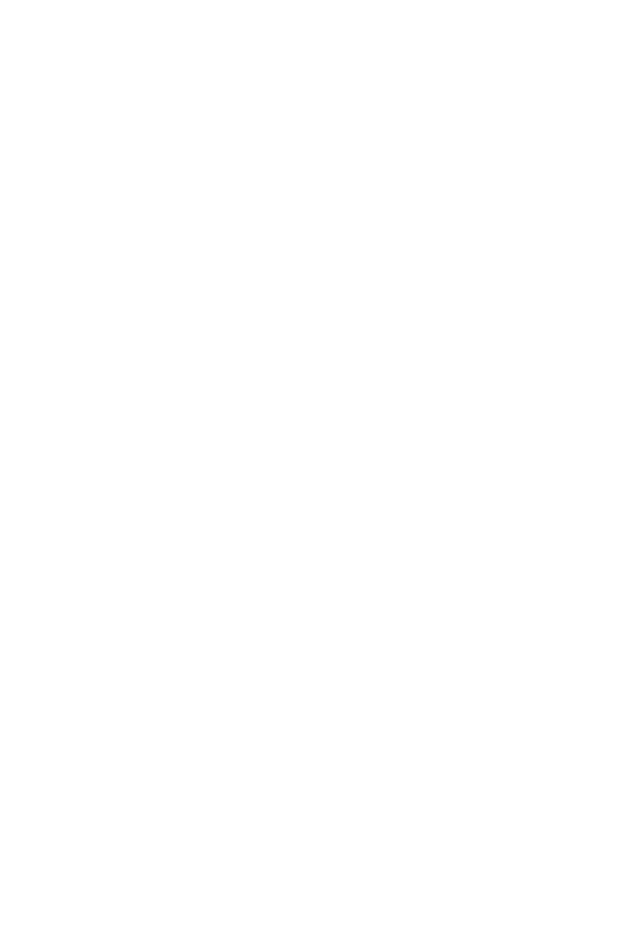
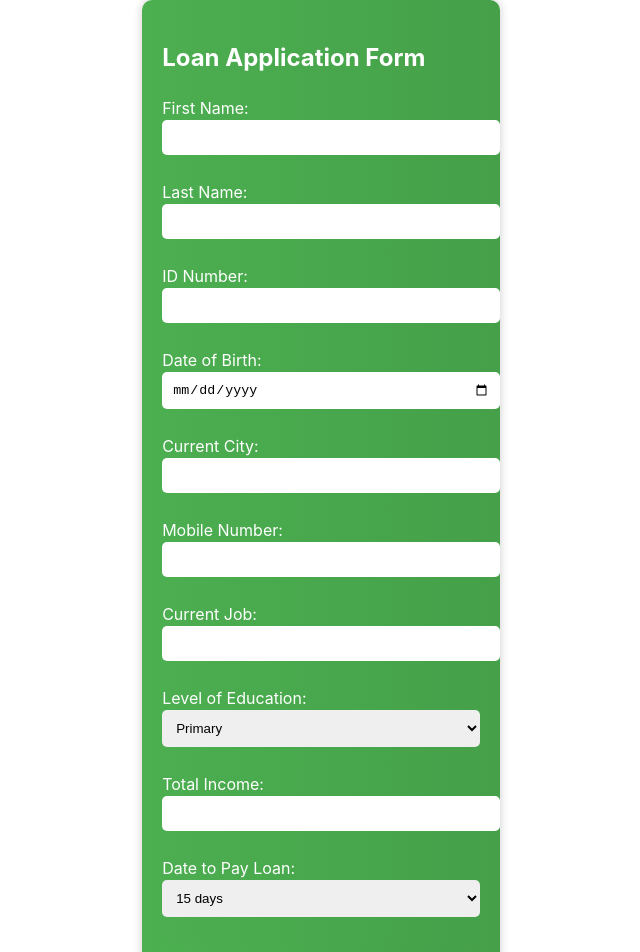
Before and after one commit to brianitira2/mutheu, a React (Vite) app: page /Details in a window 1280 px wide. Before the commit this address had no page. Shown: the top 952 px of the page, without its empty margins (319-959 px from the left). Before the commit the page ends 800 px from the top, so only its background shows below. Built offline with nearby package versions, Linux system fonts and the light colour scheme.

Commit message:
third commit

```diff
--- a/src/About.jsx
+++ /dev/null
@@ -1,9 +0,0 @@
-import React from 'react'
-
-const about = () => {
-  return (
-    <div>about</div>
-  )
-}
-
-export default about
--- a/src/App.jsx
+++ b/src/App.jsx
@@ -2,7 +2,7 @@
 import React from 'react';
 import { BrowserRouter as Router, Routes, Route, Link } from 'react-router-dom';
 import Home from './Welcome';
-import About from './About';
+import Details from './Details'
 import Contact from './Contact';
 
 const App = () => {
@@ -13,7 +13,7 @@
 
         <Routes>
           <Route path="/" element={<Home />} />
-          <Route path="/about" element={<About />} />
+          <Route path="/Details" element={<Details />} />
           <Route path="/contact" element={<Contact />} />
         </Routes>
       </div>
--- /dev/null
+++ b/src/Details.jsx
@@ -0,0 +1,214 @@
+import React, { useState } from 'react';
+
+const Details = () => {
+  const [formData, setFormData] = useState({
+    firstName: '',
+    lastName: '',
+    idNumber: '',
+    dob: '',
+    currentCity: '',
+    mobileNumber: '',
+    currentJob: '',
+    educationLevel: 'primary',
+    totalIncome: '',
+    dateToPayLoan: '',
+  });
+
+  const handleChange = (e) => {
+    const { name, value } = e.target;
+    setFormData({
+      ...formData,
+      [name]: value,
+    });
+  };
+
+  const handleSubmit = (e) => {
+    e.preventDefault();
+    // Add logic to handle form submission (e.g., sending data to a server)
+    console.log('Form data submitted:', formData);
+  };
+
+  return (
+    <div style={formContainer}>
+      <h2 style={formHeader}>Loan Application Form</h2>
+      <form style={formStyles} onSubmit={handleSubmit}>
+        <label style={labelStyles}>
+          First Name:
+          <input
+            style={inputStyles}
+            type="text"
+            name="firstName"
+            value={formData.firstName}
+            onChange={handleChange}
+            required
+          />
+        </label>
+
+        <label style={labelStyles}>
+          Last Name:
+          <input
+            style={inputStyles}
+            type="text"
+            name="lastName"
+            value={formData.lastName}
+            onChange={handleChange}
+            required
+          />
+        </label>
+
+        <label style={labelStyles}>
+          ID Number:
+          <input
+            style={inputStyles}
+            type="text"
+            name="idNumber"
+            value={formData.idNumber}
+            onChange={handleChange}
+            required
+          />
+        </label>
+
+        <label style={labelStyles}>
+          Date of Birth:
+          <input
+            style={inputStyles}
+            type="date"
+            name="dob"
+            value={formData.dob}
+            onChange={handleChange}
+            required
+          />
+        </label>
+
+        <label style={labelStyles}>
+          Current City:
+          <input
+            style={inputStyles}
+            type="text"
+            name="currentCity"
+            value={formData.currentCity}
+            onChange={handleChange}
+            required
+          />
+        </label>
+
+        <label style={labelStyles}>
+          Mobile Number:
+          <input
+            style={inputStyles}
+            type="tel"
+            name="mobileNumber"
+            value={formData.mobileNumber}
+            onChange={handleChange}
+            required
+          />
+        </label>
+
+        <label style={labelStyles}>
+          Current Job:
+          <input
+            style={inputStyles}
+            type="text"
+            name="currentJob"
+            value={formData.currentJob}
+            onChange={handleChange}
+            required
+          />
+        </label>
+
+        <label style={labelStyles}>
+          Level of Education:
+          <select
+            style={inputStyles}
+            name="educationLevel"
+            value={formData.educationLevel}
+            onChange={handleChange}
+          >
+            <option value="primary">Primary</option>
+            <option value="secondary">Secondary</option>
+            <option value="college">College/University</option>
+          </select>
+        </label>
+
+        <label style={labelStyles}>
+          Total Income:
+          <input
+            style={inputStyles}
+            type="number"
+            name="totalIncome"
+            value={formData.totalIncome}
+            onChange={handleChange}
+            required
+          />
+        </label>
+
+        <label style={labelStyles}>
+          Date to Pay Loan:
+          <select
+            style={inputStyles}
+            name="dateToPayLoan"
+            value={formData.dateToPayLoan}
+            onChange={handleChange}
+          >
+            <option value="15days">15 days</option>
+            <option value="30days">30 days</option>
+            <option value="60days">60 days</option>
+          </select>
+        </label>
+
+        <button style={submitButtonStyles} type="submit">
+          Submit
+        </button>
+      </form>
+    </div>
+  );
+};
+
+const formContainer = {
+  maxWidth: '600px',
+  margin: 'auto',
+  padding: '20px',
+  background: 'linear-gradient(to right, #4CAF50, #45a049)',
+  borderRadius: '10px',
+  boxShadow: '0 0 10px rgba(0, 0, 0, 0.2)',
+  width: '100%', // Take the entire width on mobile screens
+  boxSizing: 'border-box',
+};
+
+const formHeader = {
+  color: 'white',
+};
+
+const formStyles = {
+  display: 'flex',
+  flexDirection: 'column',
+};
+
+const labelStyles = {
+  marginBottom: '10px',
+  color: 'white',
+};
+
+const inputStyles = {
+  width: '100%',
+  padding: '10px',
+  marginBottom: '15px',
+  border: 'none',
+  borderRadius: '5px',
+};
+
+const submitButtonStyles = {
+  background: 'linear-gradient(to right, #4CAF50, #45a049)',
+  color: 'white',
+  padding: '12px',
+  border: 'none',
+  borderRadius: '5px',
+  cursor: 'pointer',
+  transition: 'background 0.3s ease-in-out',
+};
+
+const submitButtonHoverStyles = {
+  background: 'linear-gradient(to right, #45a049, #4CAF50)',
+};
+
+export default Details;
--- a/src/Welcome.jsx
+++ b/src/Welcome.jsx
@@ -1,5 +1,6 @@
 import React from 'react'
 import './Welcome.css'
+import { Link } from 'react-router-dom'
 
 const Welcome = () => {
   return (
@@ -8,11 +9,13 @@
       <h2 className='welcome-header2-text'>where your financial dreams come true</h2>
       <p className='welcome-p-text'>click on the button below to start your loan application with us today</p>
 
+      <Link to='/Details'>
       <div className='btn'>
 
       <button className='welcome-btn'>click to apply</button>
 
       </div>
+      </Link>
       </div>
   )
 }
--- a/src/index.css
+++ b/src/index.css
@@ -29,7 +29,9 @@
   place-items: center;
   min-width: 320px;
   min-height: 100vh;
+  justify-content: center;
 }
+
 
 h1 {
   font-size: 3.2em;
```
